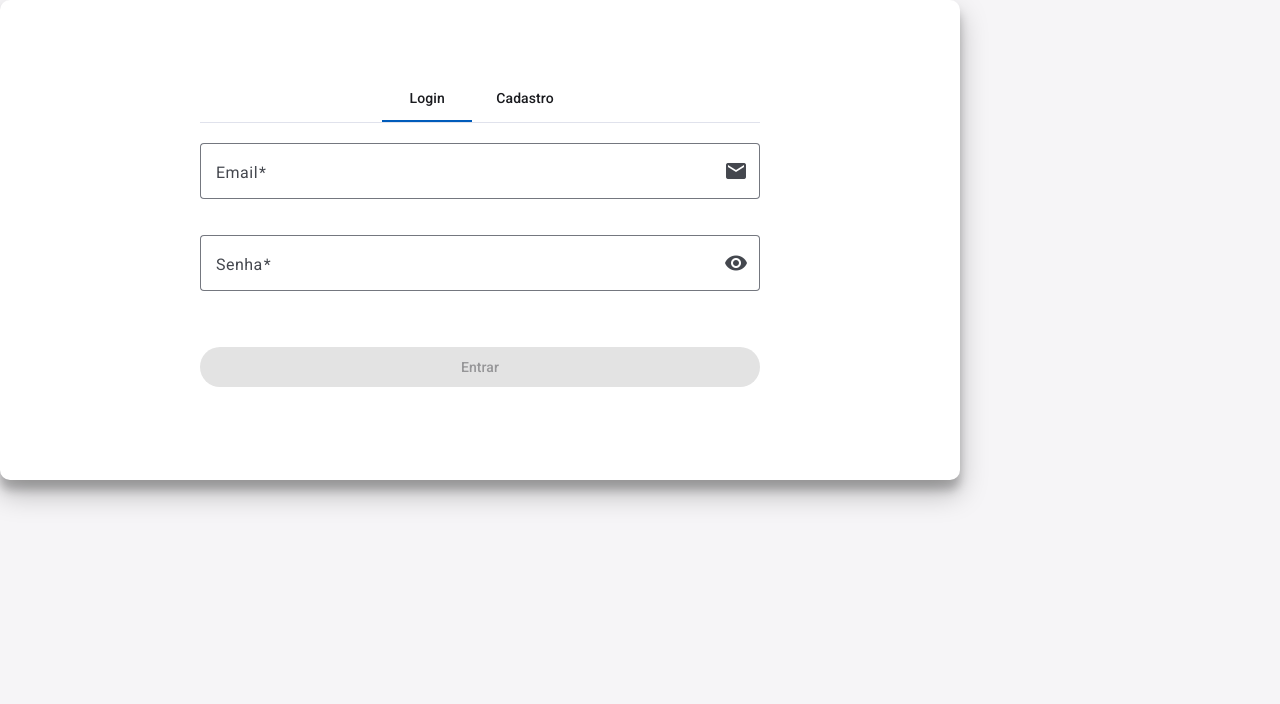
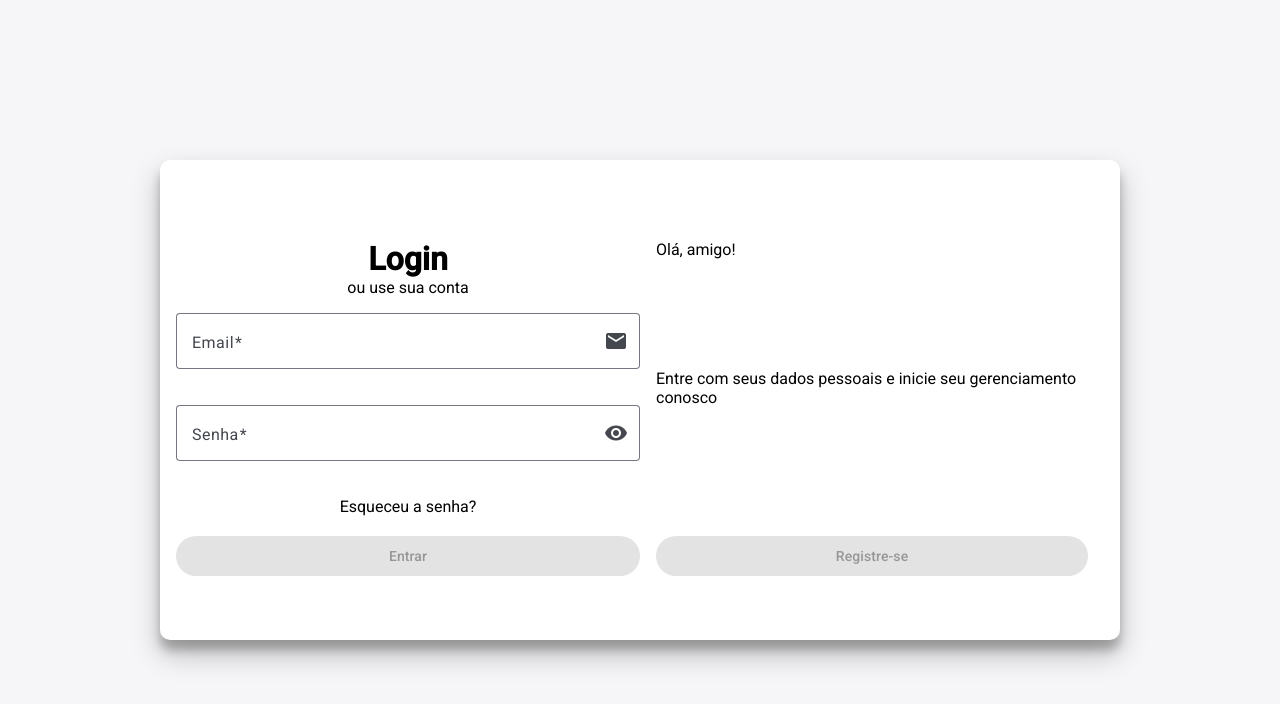
Before and after one commit to ViniciusKoiti/gerenciador-financas-app, an Angular app: page /login in a window 1280 px wide. Shown: the top 704 px of the page. Built offline with nearby package versions, Linux system fonts and the light colour scheme.

Commit message:
Adicionando melhoria na tela de login

```diff
--- a/src/app/pages/login/login.component.html
+++ b/src/app/pages/login/login.component.html
@@ -1,10 +1,13 @@
-<div class="container">
+<div class="container d-flex-align-justify-center">
     <mat-card class="form-container d-flex-align-justify-center">
-      <mat-card-content>
-        <mat-tab-group mat-stretch-tabs="false" mat-align-tabs="center" animationDuration="500ms">
+      <div class="d-flex card-conteiner">
+            <div class="login-container">
+              <div class="signin">
+                <h1>Login</h1>
 
-          <mat-tab label="Login">
-            <div class="tab-content">
+                <p>ou use sua conta</p>
+              </div>
+
               <form [formGroup]="loginForm" (ngSubmit)="onLogin()">
                 <mat-form-field appearance="outline" class="full-width">
                   <mat-label>Email</mat-label>
@@ -30,19 +33,35 @@
                   </mat-error>
                 </mat-form-field>
 
+                <div class="d-flex-align-justify-center">
+                  Esqueceu a senha?
+                </div>
+
                 <button mat-raised-button color="primary"
                         class="full-width submit-button"
                         type="submit"
                         [disabled]="loginForm.invalid">
                   Entrar
                 </button>
+
               </form>
             </div>
-          </mat-tab>
+            <div class="signup-container-info">
+                Olá, amigo!
 
-          <!-- Tab Cadastro -->
-          <mat-tab label="Cadastro">
-            <div class="tab-content">
+                <div>
+                  Entre com seus dados pessoais e inicie seu gerenciamento conosco
+                </div>
+
+                <button mat-raised-button color="primary"
+                class="full-width submit-button"
+                type="submit"
+                [disabled]="loginForm.invalid">
+                    Registre-se
+                </button>
+
+            </div>
+              <div class="signup-container" *ngIf="hideLoginForm">
               <form [formGroup]="signupForm" (ngSubmit)="onSignup()">
                 <mat-form-field appearance="outline" class="full-width">
                   <mat-label>Nome</mat-label>
@@ -88,9 +107,7 @@
                 </button>
               </form>
             </div>
-          </mat-tab>
 
-        </mat-tab-group>
-      </mat-card-content>
+          </div>
     </mat-card>
   </div>
--- a/src/app/pages/login/login.component.scss
+++ b/src/app/pages/login/login.component.scss
@@ -3,7 +3,31 @@ body{
 }
 
 
+.login-container{
+  width: 50%;
+}
 
+.signin{
+  padding: 1em;
+  display: flex;
+  align-items: center;
+  justify-content: center;
+  flex-direction: column;
+}
+
+.signup-container-info{
+  padding: 1em;
+  width: 50%;
+  display: flex;
+  flex-direction: column;
+  padding-bottom: 0;
+  justify-content: space-between;
+}
+
+.card-conteiner{
+  padding: 1em;
+
+}
 
 
   .tab-content {
--- a/src/app/pages/login/login.component.ts
+++ b/src/app/pages/login/login.component.ts
@@ -26,6 +26,7 @@ import { CommonModule } from '@angular/common';
 export class LoginComponent {
   loginForm: FormGroup;
   signupForm: FormGroup;
+  hideLoginForm: boolean = false;
   hideLoginPassword: boolean = false;
   hideSignupPassword: boolean = false;
 
--- a/src/styles.scss
+++ b/src/styles.scss
@@ -35,3 +35,7 @@ body { margin: 0; font-family: Roboto, "Helvetica Neue", sans-serif; }
     align-items: center;
     justify-content: center;
 }
+
+.d-flex{
+  display: flex;
+}
```
